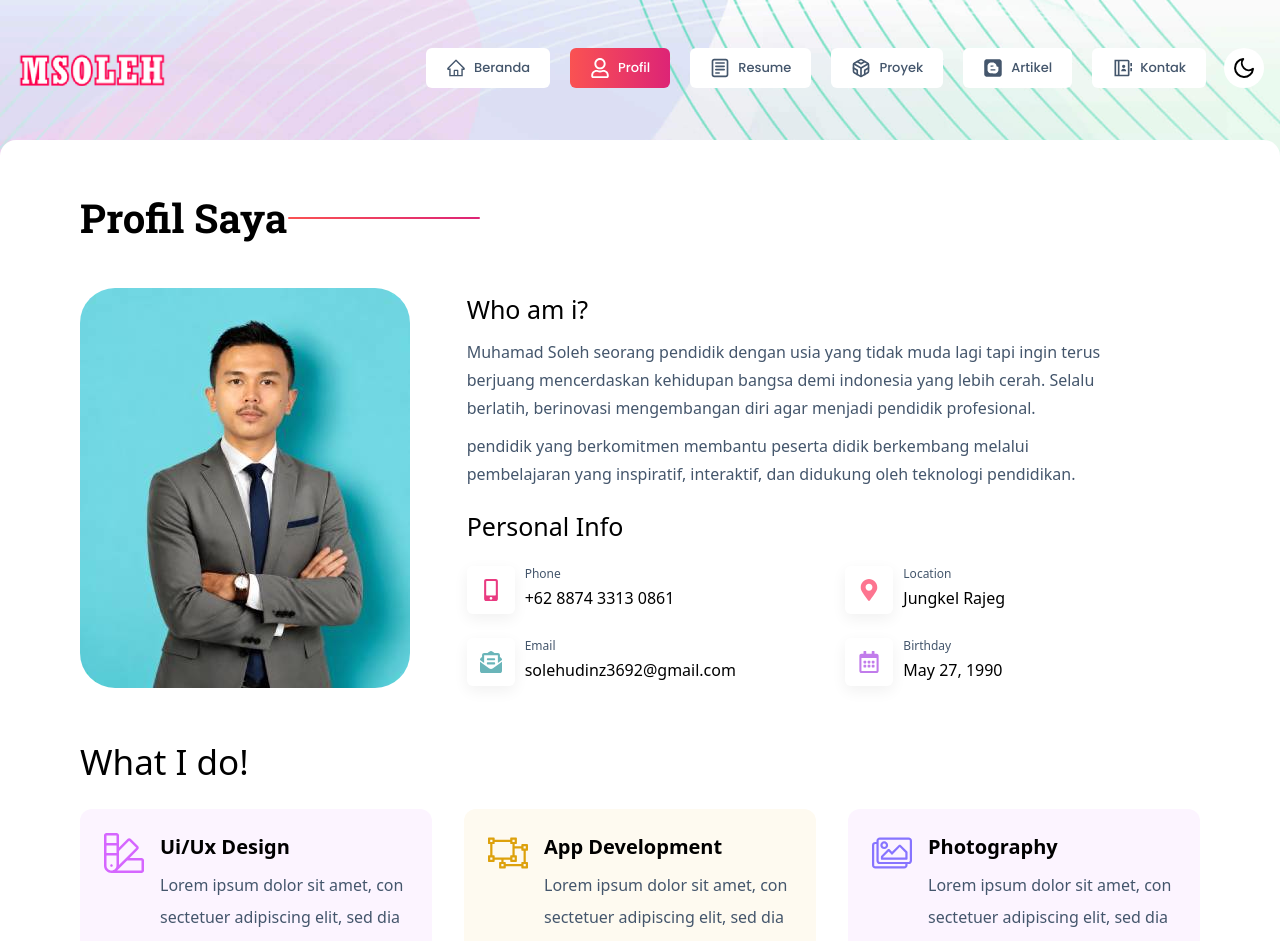
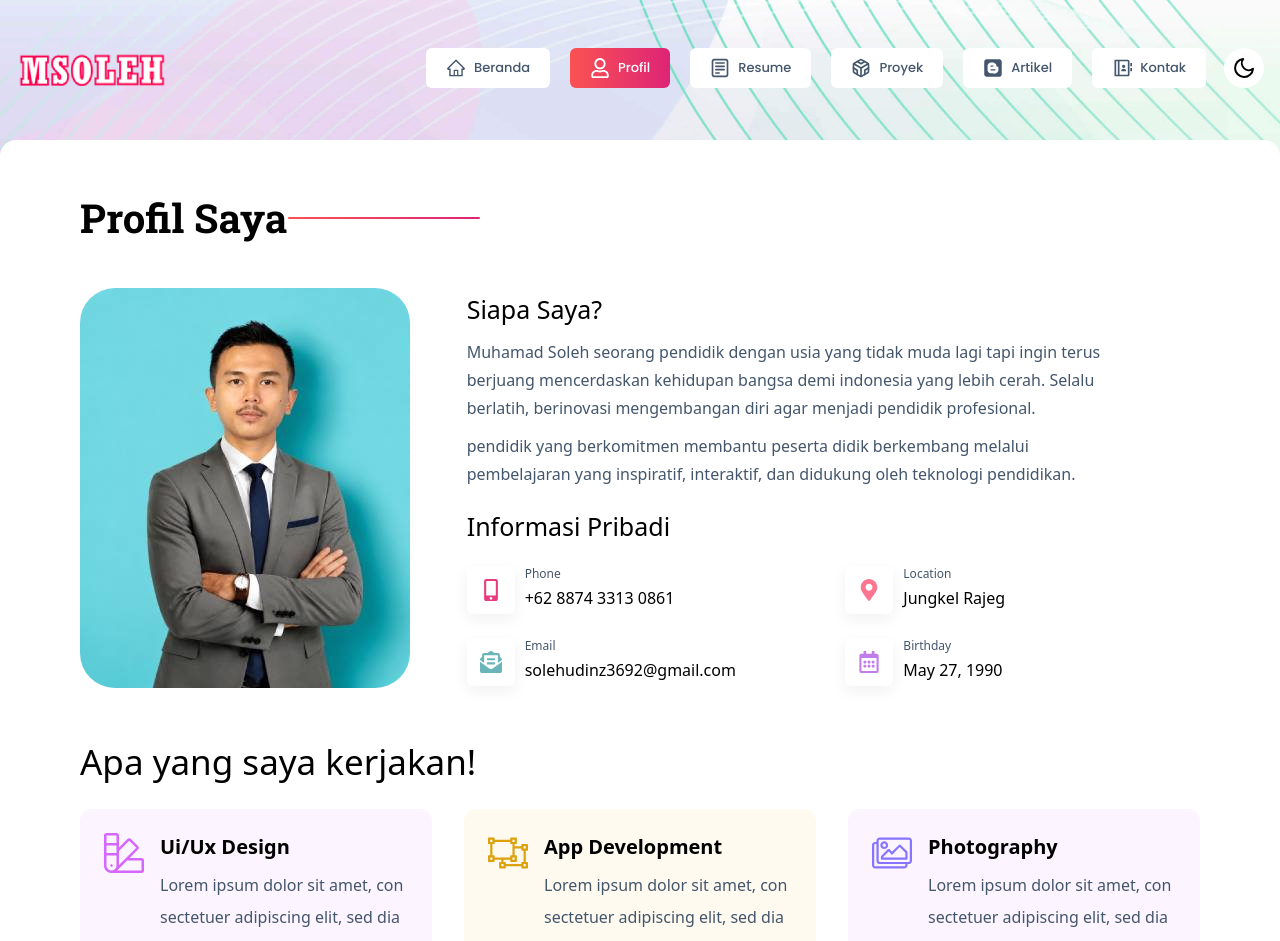
Before and after one commit to solehudinbaik90/portofolio8, a Next.js app: page /about in a window 1280 px wide. Shown: the top 941 px of the page. Built offline with nearby package versions, Linux system fonts and the light colour scheme.

Commit message:
Translate 'Who am I?' and related sections to Indonesian

```diff
--- a/src/pages/about.js
+++ b/src/pages/about.js
@@ -40,7 +40,7 @@ const AboutPage = () => {
               <div className="col-span-12 md:col-span-8 space-y-2.5">
                 <div className="md:mr-12 xl:mr-16">
                   <h3 className="text-4xl font-medium dark:text-white mb-2.5">
-                    Who am i?
+                    Siapa Saya?
                   </h3>
                   <p className="text-gray-lite dark:text-color-910 leading-7">
                     Muhamad Soleh seorang pendidik dengan usia yang tidak muda lagi tapi ingin terus berjuang mencerdaskan kehidupan bangsa demi indonesia yang lebih cerah. Selalu berlatih, berinovasi mengembangan diri agar menjadi pendidik profesional.
@@ -52,7 +52,7 @@ const AboutPage = () => {
 
                 <div>
                   <h3 className="text-4xl font-medium my-5 dark:text-white">
-                    Personal Info
+                    Informasi Pribadi
                   </h3>
                   <div className="grid grid-cols-1 sm:grid-cols-2 gap-6">
                     <PersonalInfo />
@@ -64,7 +64,7 @@ const AboutPage = () => {
 
           <div className="pb-12">
             <h3 className="text-[35px] dark:text-white font-medium pb-5">
-              What I do!
+              Apa yang saya kerjakan!
             </h3>
             <div className="grid gap-8 grid-cols-1 md:grid-cols-2 xl:grid-cols-3">
               <ServiceGrid />
```
